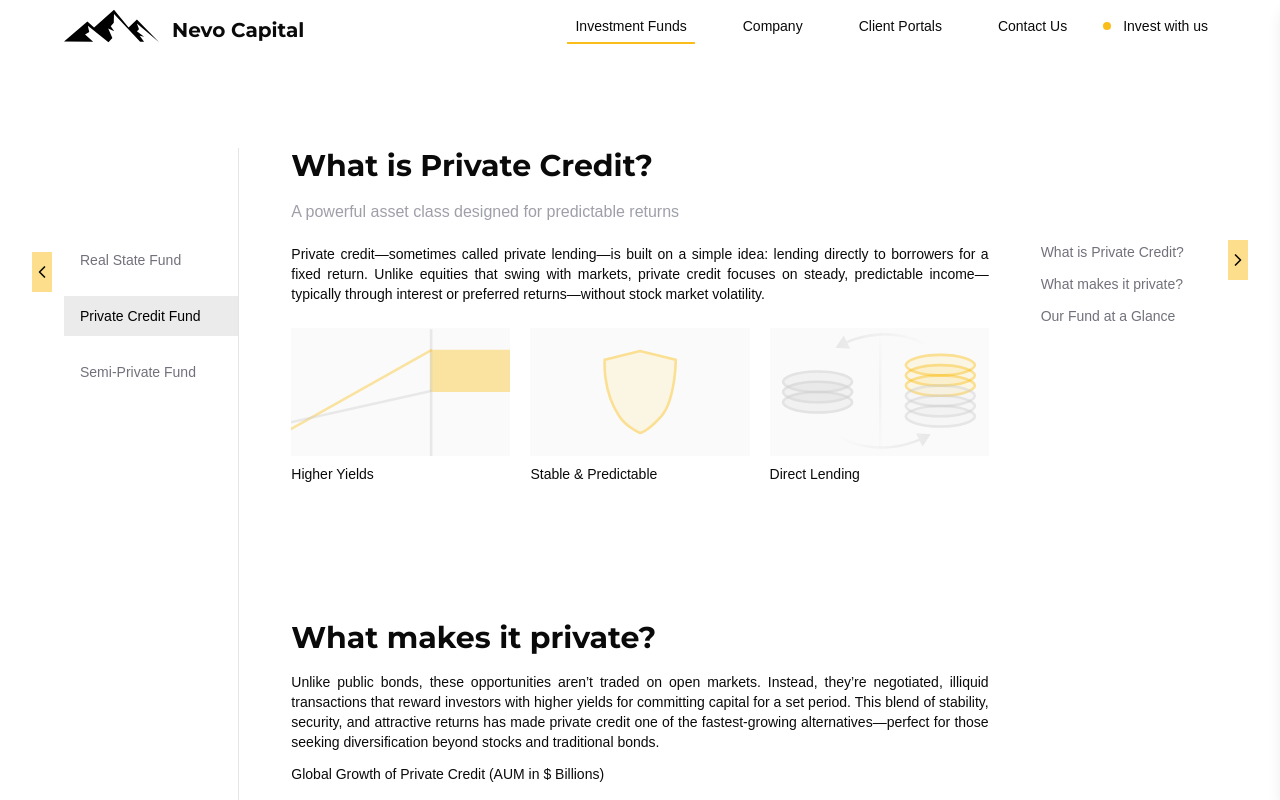
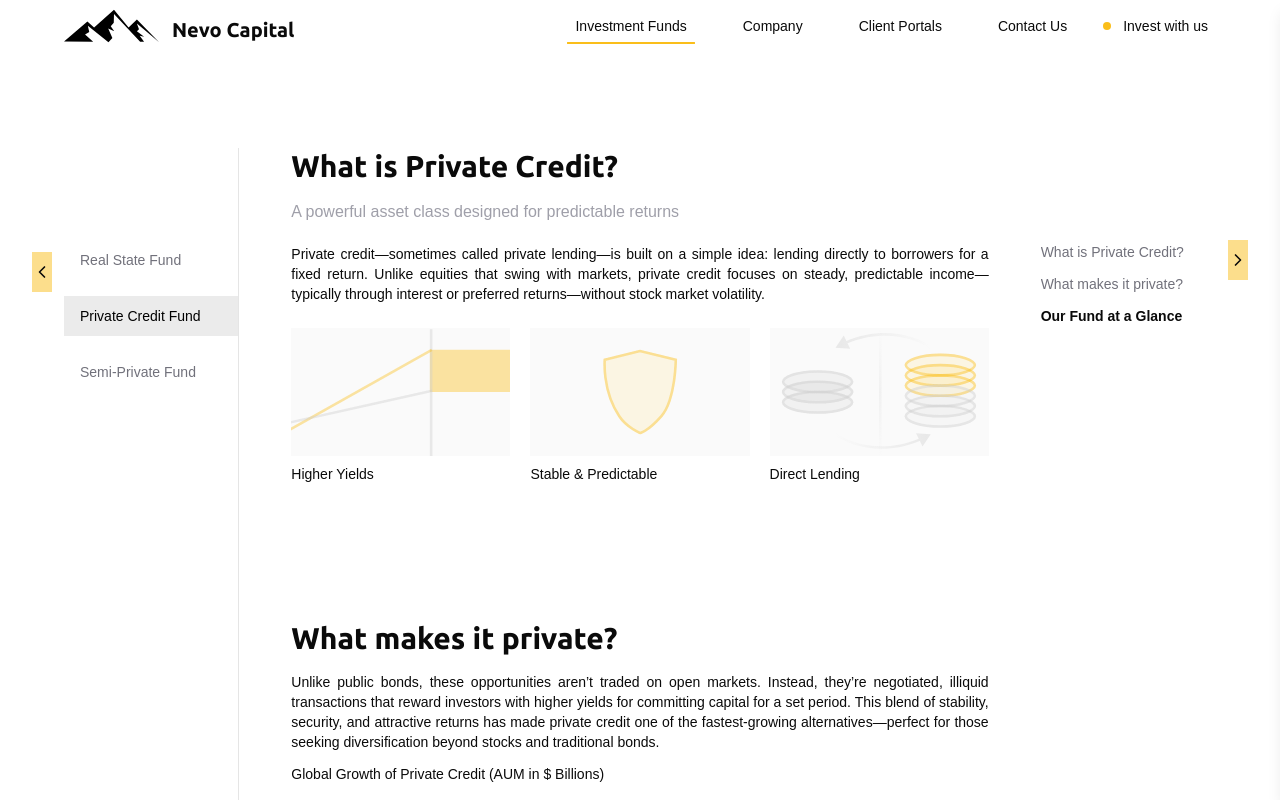
Before and after one commit to kid-us/nevocapital, a React (Vite) app: page /investment-funds in a window 1280 px wide. Shown: the top 800 px of the page. Built offline with nearby package versions, Linux system fonts and the light colour scheme; a web font is replaced by a local one.

Commit message:
feat: font and table of content fix

```diff
--- a/src/App.css
+++ b/src/App.css
@@ -1,4 +1,4 @@
-@import url("https://fonts.googleapis.com/css2?family=Montserrat:ital,wght@0,100..900;1,100..900&family=Open+Sans:ital,wght@0,300..800;1,300..800&display=swap");
+/* @import url("https://fonts.googleapis.com/css2?family=Montserrat:ital,wght@0,100..900;1,100..900&family=Open+Sans:ital,wght@0,300..800;1,300..800&display=swap"); */
 
 /* body {
   font-family: "Open Sans", sans-serif;
@@ -12,6 +12,7 @@
 } */
 
 @import url("https://fonts.googleapis.com/css2?family=Mozilla+Headline:wght@200..700&display=swap");
+@import url("https://fonts.googleapis.com/css2?family=Ubuntu:ital,wght@0,300;0,400;0,500;0,700;1,300;1,400;1,500;1,700&display=swap");
 
 body {
   font-family: "Mozilla Headline", sans-serif;
@@ -45,21 +46,13 @@ body {
   background-color: #3b82f6;
 }
 
-.montserrat {
-  font-family: "Montserrat", sans-serif;
-  font-optical-sizing: auto;
-  font-weight: 600;
-  font-style: normal;
-}
-
 h1,
 h2,
 h3,
 h4,
 h5,
 h6 {
-  font-family: "Montserrat", sans-serif;
-  font-optical-sizing: auto;
+  font-family: "Ubuntu", sans-serif;
   font-weight: 700;
   font-style: normal;
 }
--- a/src/routes/company/index.tsx
+++ b/src/routes/company/index.tsx
@@ -37,6 +37,11 @@ interface Content {
   desc: string;
   img: string;
   hoverImg: string;
+}
+
+export interface TOC {
+  id: string;
+  label: string;
 }
 
 // Teams
@@ -89,35 +94,54 @@ const contents: Content[] = [
   },
 ];
 
+const toc: TOC[] = [
+  {
+    id: "BuildingPlatform",
+    label: "Building a Platform for Alternative Investment Excellence",
+  },
+  { id: "WhoWeAre", label: "Who We Are" },
+  { id: "MeetTheTeam", label: "Meet the Team" },
+  { id: "OurVision", label: "Our Vision" },
+  { id: "WhyPartnerWithUs", label: "Why Partner With Us" },
+];
+
 function companyPage() {
   const [hideSidebarLink, setHideSidebarLink] = useState<boolean>(false);
   const [currentSection, setCurrentSection] =
     useState<string>("BuildingPlatform");
 
-  // Observer
+  // Toc Tracker
   useEffect(() => {
-    const sections = document.querySelectorAll<HTMLElement>("h1[id], div[id]");
+    scrollTo(0, 0);
 
-    const observer = new IntersectionObserver(
-      (entries) => {
-        entries.forEach((entry) => {
-          if (entry.isIntersecting) {
-            setCurrentSection(entry.target.id);
+    const handleScroll = () => {
+      let current = "";
+      for (const t of toc) {
+        const el = document.getElementById(t.id);
+        if (el) {
+          const rect = el.getBoundingClientRect();
+          if (rect.top <= 100) {
+            current = t.id;
           }
-        });
-      },
-      {
-        root: null,
-        rootMargin: "20% 0px -50% 0px",
-        threshold: 0,
+        }
       }
-    );
 
-    sections.forEach((section) => observer.observe(section));
+      if (window.scrollY < 150) {
+        current = toc[0].id;
+      }
 
-    return () => {
-      sections.forEach((section) => observer.unobserve(section));
+      if (
+        window.innerHeight + window.scrollY >=
+        document.body.offsetHeight - 50
+      ) {
+        current = toc[toc.length - 1].id;
+      }
+
+      setCurrentSection(current);
     };
+
+    window.addEventListener("scroll", handleScroll);
+    return () => window.removeEventListener("scroll", handleScroll);
   }, []);
 
   // Toggle handler
@@ -333,24 +357,15 @@ function companyPage() {
             }`}
           >
             <div className="flex flex-col space-y-2">
-              {[
-                {
-                  id: "BuildingPlatform",
-                  label:
-                    "Building a Platform for Alternative Investment Excellence",
-                },
-                { id: "MeetTheTeam", label: "Meet the Team" },
-                { id: "OurVision", label: "Our Vision" },
-                { id: "WhyPartnerWithUs", label: "Why Partner With Us" },
-              ].map((link) => (
-                <Reveal key={link.id}>
+              {toc.map((t) => (
+                <Reveal key={t.id}>
                   <a
-                    href={`#${link.id}`}
+                    href={`#${t.id}`}
                     className={`text-sm cursor-pointer ${
-                      currentSection === link.id ? "font-bold" : "text-zinc-500"
+                      currentSection === t.id ? "font-bold" : "text-zinc-500"
                     }`}
                   >
-                    {link.label}
+                    {t.label}
                   </a>
                 </Reveal>
               ))}
--- a/src/routes/investment-funds.tsx
+++ b/src/routes/investment-funds.tsx
@@ -17,6 +17,7 @@ import Reveal from "@/components/Revel";
 import { ChevronLeft, ChevronRight } from "lucide-react";
 import { motion } from "framer-motion";
 import { ChartBarLabel } from "@/components/Chart";
+import type { TOC } from "./company";
 
 export const Route = createFileRoute("/investment-funds")({
   component: InvestmentFunds,
@@ -53,6 +54,12 @@ const contents: Contents[] = [
 //   { id: 5, img: lockUp, title: "Lock Up Period 12 months" },
 // ];
 
+const toc: TOC[] = [
+  { id: "PrivateCredit", label: "What is Private Credit?" },
+  { id: "WhatMakesItPrivate", label: "What makes it private?" },
+  { id: "FundGlance", label: "Our Fund at a Glance" },
+];
+
 function InvestmentFunds() {
   const [currentSection, setCurrentSection] = useState<string>("PrivateCredit");
   const [hideSidebarTab, setHideSidebarTab] = useState<boolean>(false);
@@ -61,28 +68,38 @@ function InvestmentFunds() {
     "Private Credit Fund"
   );
 
+  // Toc Tracker
   useEffect(() => {
-    const sections = document.querySelectorAll("div[id]");
-    const observer = new IntersectionObserver(
-      (entries) => {
-        entries.forEach((entry) => {
-          if (entry.isIntersecting) {
-            setCurrentSection(entry.target.id);
+    scrollTo(0, 0);
+
+    const handleScroll = () => {
+      let current = "";
+      for (const t of toc) {
+        const el = document.getElementById(t.id);
+        if (el) {
+          const rect = el.getBoundingClientRect();
+          if (rect.top <= 100) {
+            current = t.id;
           }
-        });
-      },
-      {
-        root: null,
-        rootMargin: "20% 0px -50% 0px",
-        threshold: 0,
+        }
       }
-    );
 
-    sections.forEach((section) => observer.observe(section));
+      if (window.scrollY < 150) {
+        current = toc[0].id;
+      }
 
-    return () => {
-      sections.forEach((section) => observer.unobserve(section));
+      if (
+        window.innerHeight + window.scrollY >=
+        document.body.offsetHeight - 50
+      ) {
+        current = toc[toc.length - 1].id;
+      }
+
+      setCurrentSection(current);
     };
+
+    window.addEventListener("scroll", handleScroll);
+    return () => window.removeEventListener("scroll", handleScroll);
   }, []);
 
   // Toggle sidebar visibility
```
